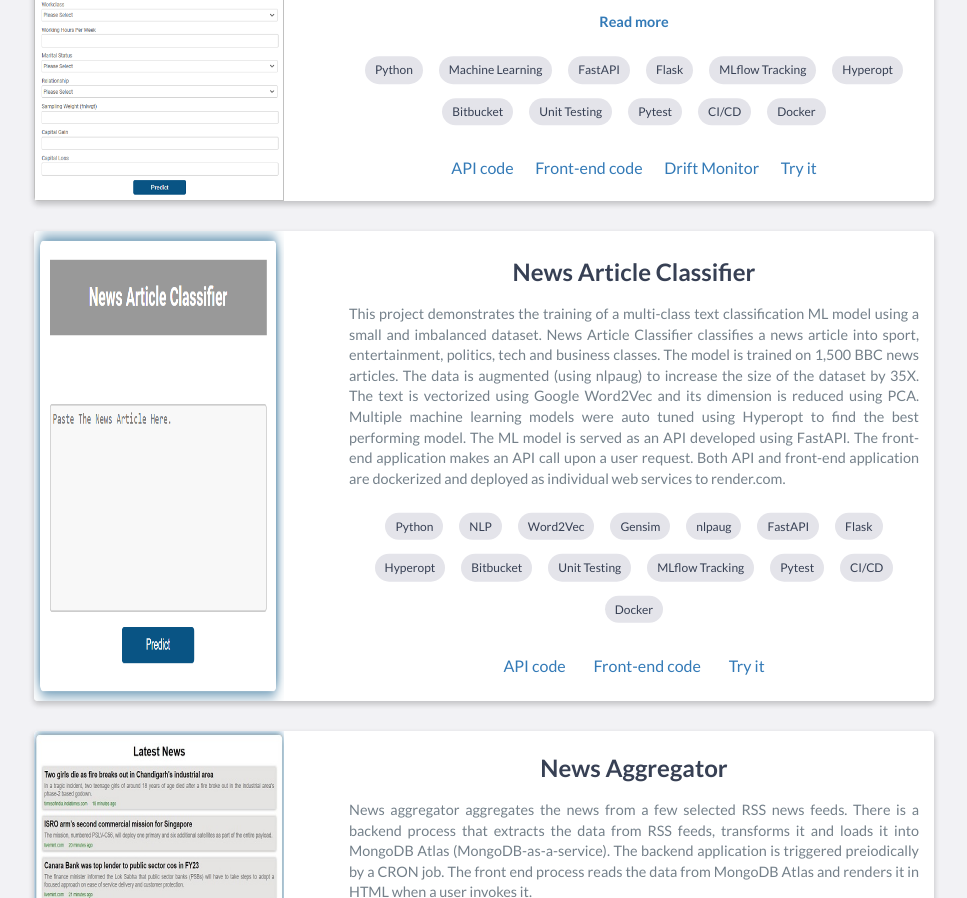
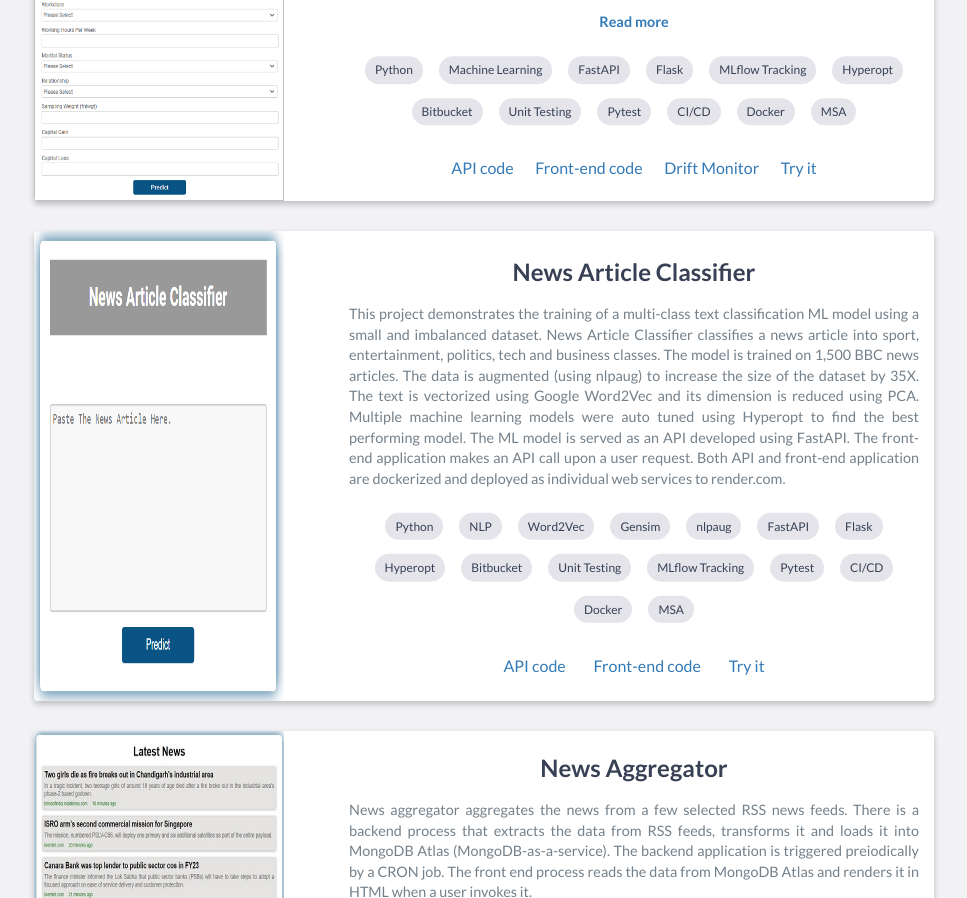
Before and after one commit to ksv-muralidhar/ksv-muralidhar.github.io, a website: page index.html in a window 1280 px wide. Shown: the part 1839-2737 px from the top of the page, without its empty margins (156-1123 px from the left). Drawn offline with nearby package versions, Linux system fonts and the light colour scheme.

Commit message:
Update index.html

```diff
--- a/index.html
+++ b/index.html
@@ -302,6 +302,7 @@ $(window).load(function(){
 					<li>Pytest</li>
 					<li>CI/CD</li>
 					<li>Docker</li>
+					<li>MSA</li>
         			</ul>
     			</div><br>
                         <a href="https://bitbucket.org/income-prediction-project/income_prediction_api/src/master/" target="_blank">API code</a>&nbsp;&nbsp;&nbsp;&nbsp;&nbsp;&nbsp;
@@ -347,6 +348,7 @@ $(window).load(function(){
 					<li>Pytest</li>
 					<li>CI/CD</li>
 					<li>Docker</li>
+					<li>MSA</li>
         			</ul>
     			</div><br>
                         <a href="https://bitbucket.org/bbc-news-classifier/bbc_news_classifier_api/src/main/" target="_blank">API code</a>&nbsp;&nbsp;&nbsp;&nbsp;&nbsp;&nbsp;&nbsp;&nbsp;
```
